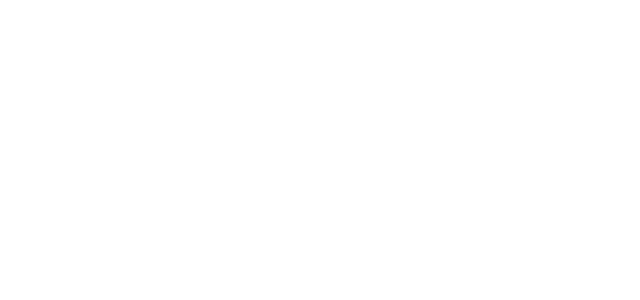
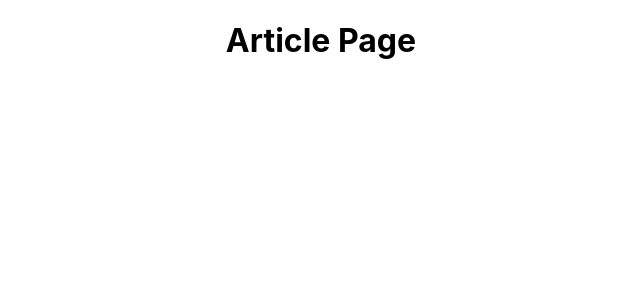
Before and after one commit to brandonmarczak/blog-demo, a React (Create React App) app: page /article in a window 1280 px wide. Shown: the top 300 px of the page, without its empty margins (319-959 px from the left). Built offline with nearby package versions, Linux system fonts and the light colour scheme.

Commit message:
created a layout of blog pages

```diff
--- a/src/App.js
+++ b/src/App.js
@@ -3,12 +3,20 @@
 import { Route, BrowserRouter as Router } from "react-router-dom";
 
 import HomePage from "./pages/HomePage";
+import AboutPage from "./pages/AboutPage";
+import ArticlePage from "./pages/ArticlePage";
+import ArticleList from "./pages/ArticlesList";
 
 function App() {
   return (
     <Router>
       <div className="App">
-        <Route path="/" component={HomePage} exact />
+        <div id="page-body">
+          <Route path="/" component={HomePage} exact />
+          <Route path="/about" component={AboutPage} />
+          <Route path="/article" component={ArticlePage} />
+          <Route path="/article-list" component={ArticleList} />
+        </div>
       </div>
     </Router>
   );
--- /dev/null
+++ b/src/pages/AboutPage.js
@@ -0,0 +1,12 @@
+import React from "react";
+
+const AboutPage = () => (
+  <>
+    <div>
+      <h1>About Page</h1>
+
+    </div>
+  </>
+);
+
+export default AboutPage;
--- /dev/null
+++ b/src/pages/ArticlePage.js
@@ -0,0 +1,12 @@
+import React from "react";
+
+const ArticlePage = () => (
+  <>
+    <div>
+      <h1>Article Page</h1>
+
+    </div>
+  </>
+);
+
+export default ArticlePage;
--- /dev/null
+++ b/src/pages/ArticlesList.js
@@ -0,0 +1,12 @@
+import React from "react";
+
+const ArticleList = () => (
+  <>
+    <div>
+      <h1>Article List Page</h1>
+
+    </div>
+  </>
+);
+
+export default ArticleList;
```
